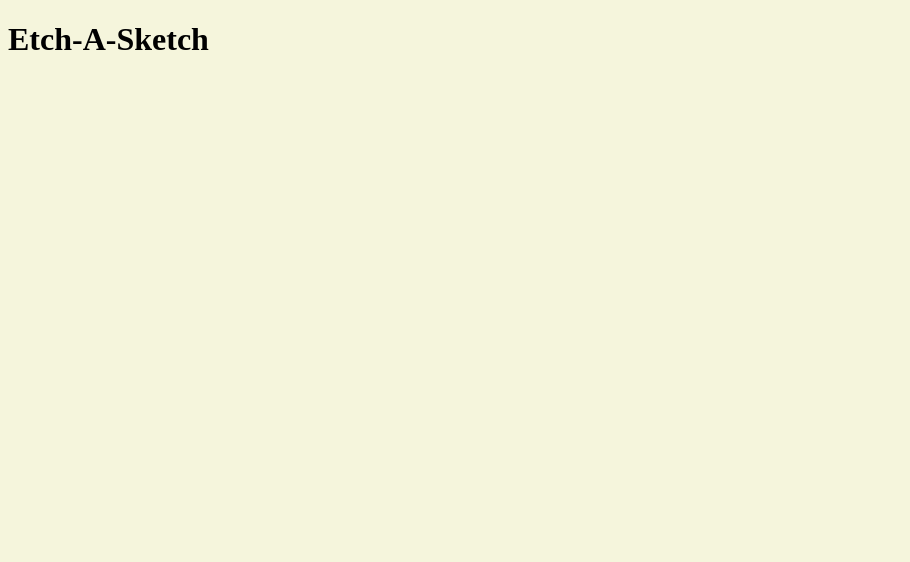
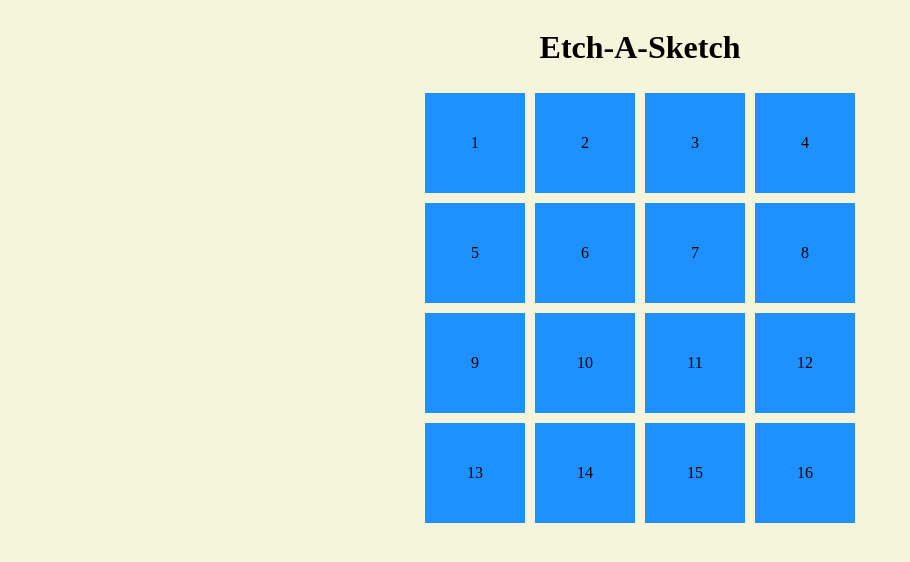
Before and after one commit to andyglover/odin-etch-a-sketch, a plain HTML site: page index.html in a window 1280 px wide. Shown: the whole page, without its empty margins (0-910 px from the left). Drawn offline with Linux system fonts and the light colour scheme.

Commit message:
Create grid of squares with css and js

```diff
--- a/css/style.css
+++ b/css/style.css
@@ -1,3 +1,21 @@
 body {
     background-color: beige;
+    display:flex;
+    flex-wrap:wrap;
+    flex-direction:row;
+    justify-content:center;
 }
+
+.break {
+    flex-basis: 100%;
+    height: 0;
+}
+.square {
+    background-color: dodgerblue;
+    width: 100px;
+    height: 100px;
+    margin: 5px;
+    display:flex;
+    justify-content: center;
+    align-items: center;
+}
--- a/js/script.js
+++ b/js/script.js
@@ -1 +1,23 @@
-console.log("Hello world");
+
+
+function createGridSquares(){
+    createLineBreakDiv();
+    for(let i=1; i<=16; i++){
+        console.log("Hello world");
+        const newGridSquare = document.createElement("div");
+        newGridSquare.setAttribute("id", i);
+        newGridSquare.setAttribute("class", "square");
+        newGridSquare.innerText = `${i}`;
+        document.body.appendChild(newGridSquare);
+        if(i%4==0){
+            createLineBreakDiv();
+        }
+    }
+}
+function createLineBreakDiv(){
+    const lineBreakDiv = document.createElement("div");
+    lineBreakDiv.setAttribute("class", "break");
+    document.body.appendChild(lineBreakDiv);
+}
+
+createGridSquares();
```
